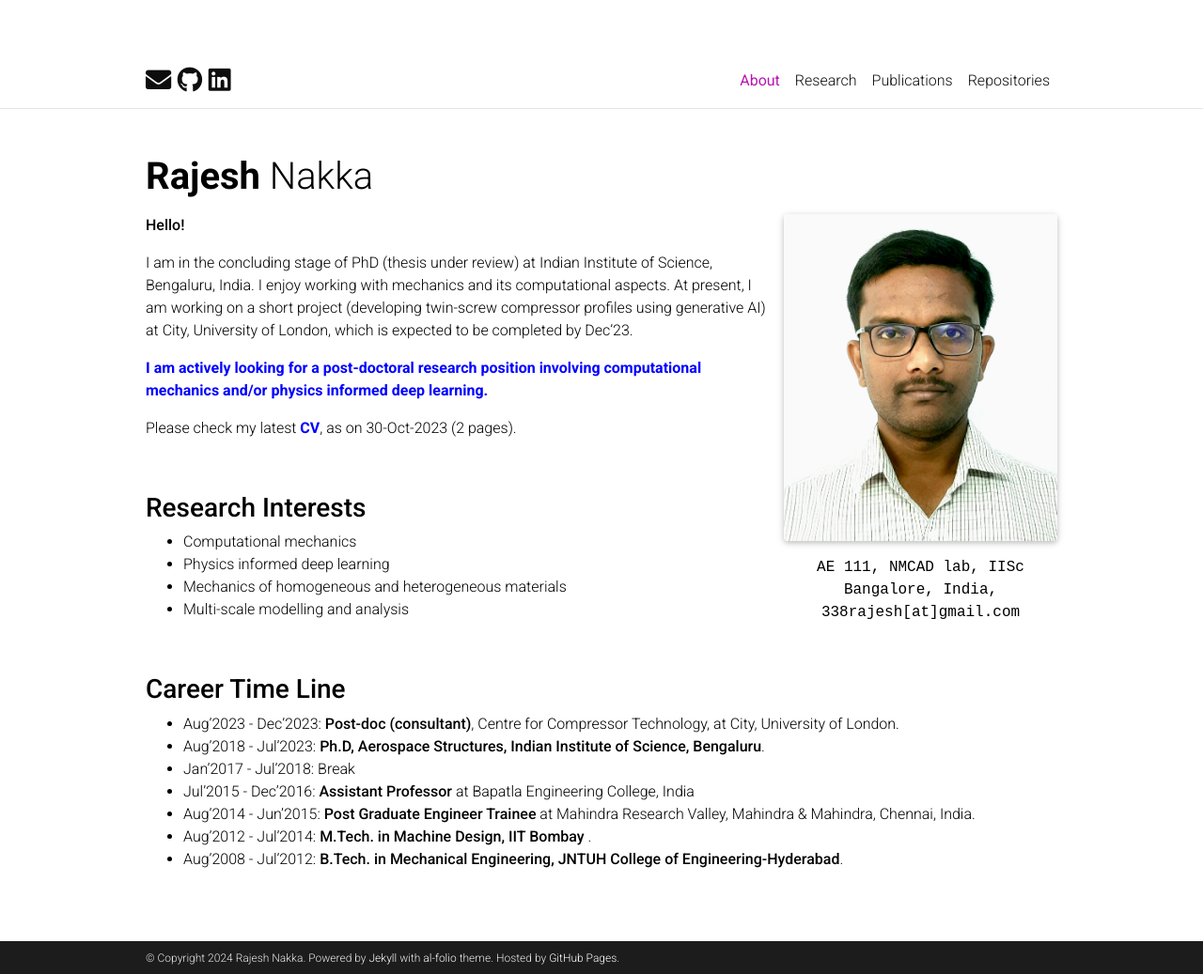
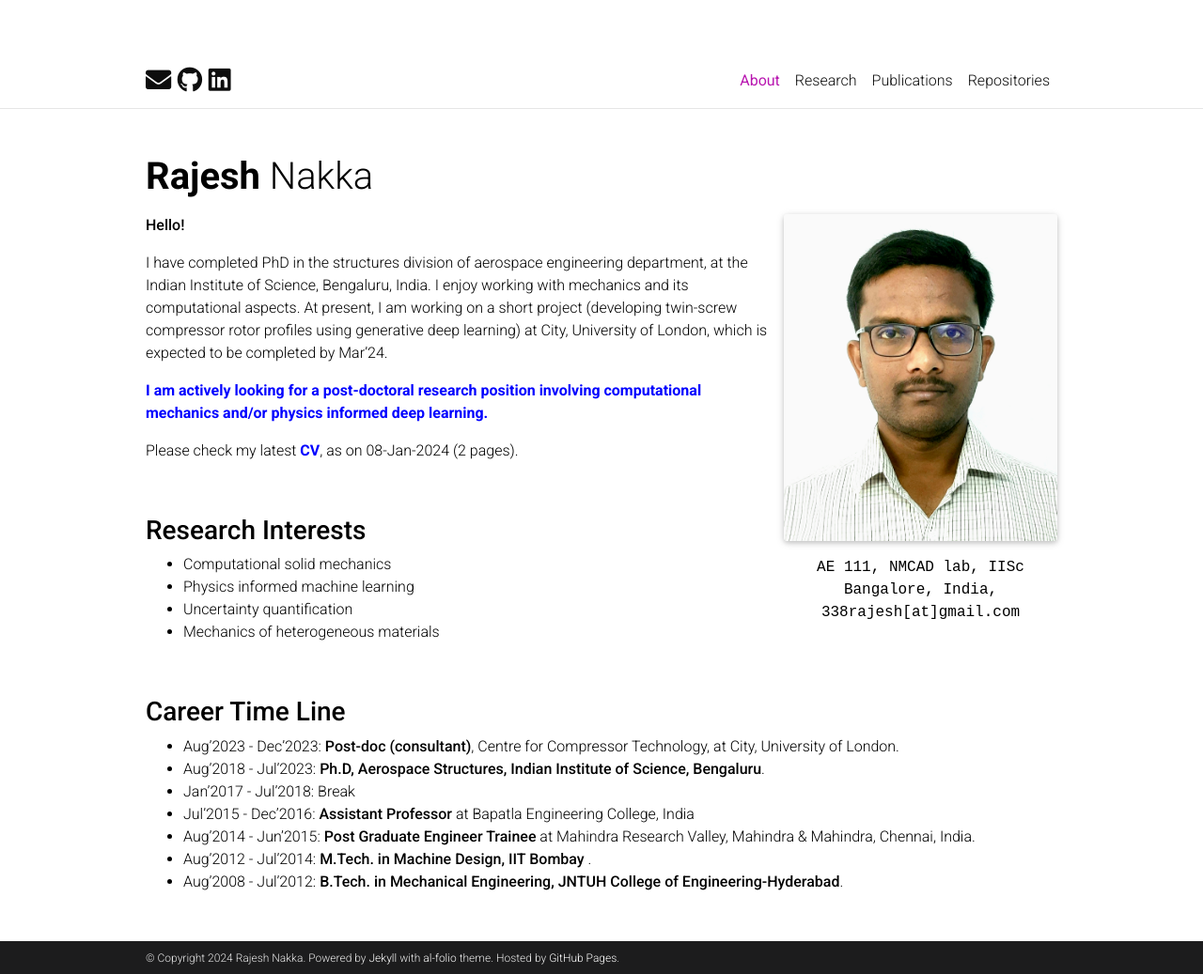
Before and after one commit to 338rajesh/338rajesh.github.io, a Jekyll site: the page built from _pages/about.md, in a window 1280 px wide and 1037 px high. Shown: the whole window at 94% size. Built offline with Jekyll 4.4.1, drawn with Linux system fonts in a browser that asks for light colours; comment, search, counter and statistics services are not loaded; a style sheet for code colours, icons or effects is not loaded.

Commit message:
Updating after defence

```diff
--- a/_pages/about.md
+++ b/_pages/about.md
@@ -22,21 +22,21 @@ social: false  # includes social icons at the bottom of the page
 
 **Hello!**
 
- I am in the concluding stage of PhD (thesis under review) at Indian Institute of Science, Bengaluru, India. I enjoy working with mechanics and its computational aspects.
- At present, I am working on a short project (developing twin-screw compressor profiles using generative AI) at City, University of London, which is expected to be completed by Dec'23.
+ I have completed PhD in the structures division of aerospace engineering department, at the Indian Institute of Science, Bengaluru, India. I enjoy working with mechanics and its computational aspects.
+ At present, I am working on a short project (developing twin-screw compressor rotor profiles using generative deep learning) at City, University of London, which is expected to be completed by Mar'24.
 
 <span style="color: blue; font-weight: bold;">I am actively looking for a post-doctoral research position involving computational mechanics and/or physics informed deep learning.</span>
 
-Please check my latest [<span style="color: blue; font-weight: bold;">CV</span>](/assets/pdf/resume.pdf), as on 30-Oct-2023  (2 pages).
+Please check my latest [<span style="color: blue; font-weight: bold;">CV</span>](/assets/pdf/resume.pdf), as on 08-Jan-2024  (2 pages).
 
 <br>
 
 ### **Research Interests**
 
-* Computational mechanics
-* Physics informed deep learning
-* Mechanics of homogeneous and heterogeneous materials
-* Multi-scale modelling and analysis
+* Computational solid mechanics
+* Physics informed machine learning
+* Uncertainty quantification
+* Mechanics of heterogeneous materials
 
 <br>
 ### **Career Time Line**
```
Also changed, not shown: _data/repositories.yml (+2 -10 lines), 1 other file.
